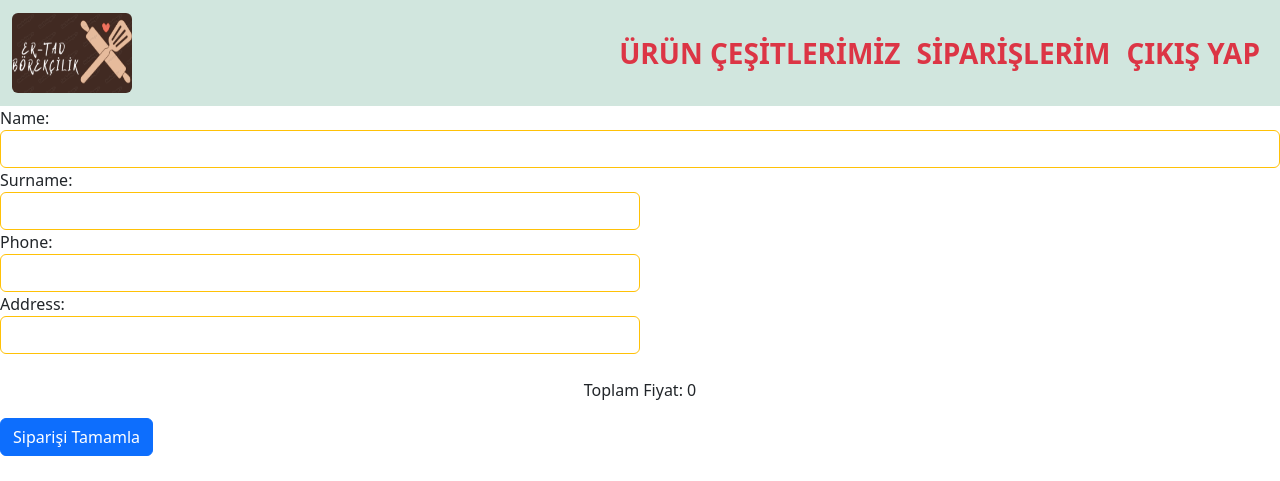
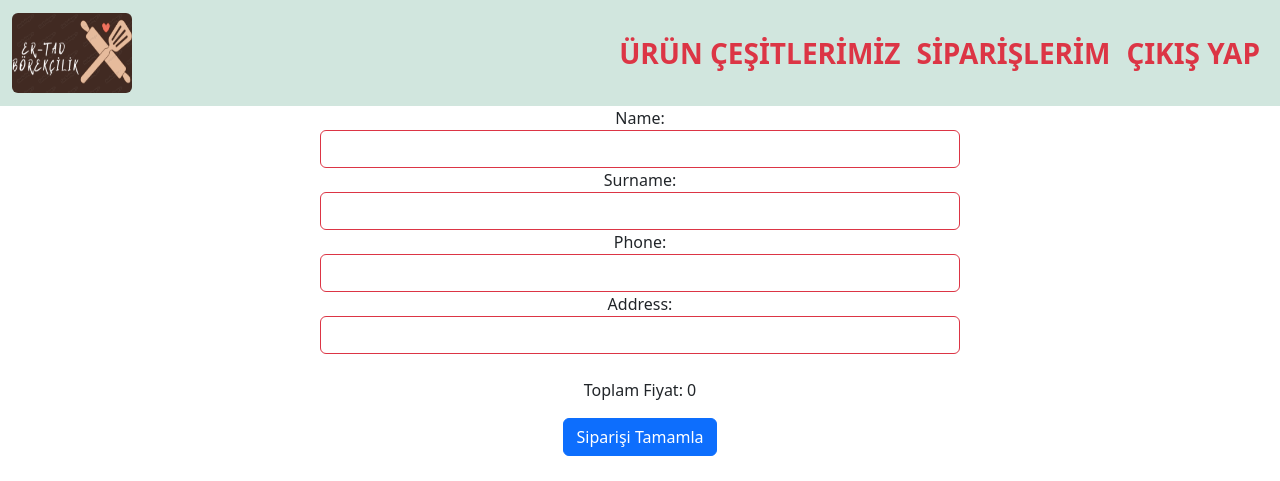
Before and after one commit to ozkan4186/Ertad_Django, a Django app: page /sales_view/ in a window 1280 px wide. Shown: the top 481 px of the page. Run offline with Django 4.2, Linux system fonts and the light colour scheme; the visitor is signed in with stand-in values (Sample User, id 1); data that the repository does not hold is empty.

Commit message:
css added

```diff
--- a/pizzas/forms.py
+++ b/pizzas/forms.py
@@ -26,7 +26,7 @@ class SalesForm(forms.ModelForm):
         )
         widgets = {
 
-          'name': forms.TextInput(attrs={'class' : "rounded text-center justify-content-center border border-warning form-control", "style" : "width: 50%,margin:5rem auto "}),
-           'surname': forms.TextInput(attrs={'class' : "rounded   text-center border border-warning form-control", "style" : "width: 50%;"}),
-          'phone': forms.TextInput(attrs={'class' : "rounded text-center border border-warning form-control", "style" : "width: 50%;"}),
-          'address': forms.TextInput(attrs={'class' : "rounded text-center border border-warning form-control", "style" : "width: 50%;"}),}
+          'name': forms.TextInput(attrs={'class' : "rounded m-auto text-center justify-content-center border border-danger form-control", "style" : "width: 50% "}),
+           'surname': forms.TextInput(attrs={'class' : "rounded  m-auto    text-center border border-danger form-control", "style" : "width: 50%;"}),
+          'phone': forms.TextInput(attrs={'class' : "rounded m-auto  text-center border border-danger form-control", "style" : "width: 50%;"}),
+          'address': forms.TextInput(attrs={'class' : "rounded m-auto  text-center border border-danger form-control", "style" : "width: 50%;"}),}
--- a/pizzas/templates/pizzas/footer.html
+++ b/pizzas/templates/pizzas/footer.html
@@ -1,5 +1,5 @@
 {% load static %}
-<footer class="footer  text-center text-white" style="background-color: #caced1;">
+<footer class="text-center text-white " style="background-color: #caced1;">
   <!-- Grid container -  ->
   <div class="container p-4">
     <!-- Section: Images -->
--- a/pizzas/templates/pizzas/order.html
+++ b/pizzas/templates/pizzas/order.html
@@ -3,7 +3,7 @@
 
 
 {% block content %}
-<div class="col-lg-3 mx-auto d-flex justify-content-center align-items-center mt-5">
+<div class="col-lg-3 mx-auto d-flex justify-content-center align-items-center mt-5  h-75 d-inline-block"style="margin-bottom: 12rem;">
 
     <div class="card" style="width: 100%;">
         <img src="{{pizza.image.url}}" class="card-img-top" alt="...">
@@ -24,7 +24,7 @@
                 {% csrf_token %}
                 {{form}}
                 <br>
-                <input  class="btn btn-primary" type="submit" value="Sipariş Ver">
+                <input  class="btn btn-primary text-center " type="submit" value="Sipariş Ver">
             </form>
          </div>
         </div>
--- a/pizzas/templates/pizzas/sales.html
+++ b/pizzas/templates/pizzas/sales.html
@@ -4,12 +4,12 @@
 {% block content %}
 
  <div>
-       <form action="" method="POST">
+       <form action="" method="POST" class="text-center " style="border: 2;" >
        {% csrf_token %}
        {{form}}
        <br>
        <p class="text-center" >Toplam Fiyat: {{ total_price }} </p>
-      <input type="submit" value="Siparişi Tamamla" class=" btn btn-primary  "  style="margin-bottom: 11rem;";  >
+      <input type="submit" value="Siparişi Tamamla" class=" btn btn-primary m-auto  "  style="margin-bottom: 20rem;";  >
        <br>
  </div>
 
--- a/static/css/style.css
+++ b/static/css/style.css
@@ -12,6 +12,10 @@
   background-position: center;
   position: relative;
   opacity: 0.8;
+  display: flex;
+  align-items: center;
+  justify-content: center;
+  height: "100vh",
 }
 
 #warning {
@@ -34,16 +38,10 @@
 
 .borek{
     font-family: fantasy;
-    position: absolute;
     font-size: 5rem;
     color: white;
-    /* text-align: center; */
-    /* display: flex; */
-    /* align-items: center; */
-    /* justify-content: center; */
-    top: 30rem ;
+    /* transform: translate(-50%, -50%); */
     z-index: 10;
-    left: 30%;
     margin: 50px;
     background-color: rgba(0, 0, 0, 0.5);
     border-radius: 50px;
@@ -68,8 +66,30 @@
 }
 @media screen  and (max-width: 600px){
     .borek {
-        font-size: 1rem;
-        margin: 2rem ;
-        padding: 3rem;
+        font-size: 0.2rem;
+        margin: 0;
+        padding: 10rem;
+
       }
 }
+
+
+
+
+
+
+
+
+
+
+
+
+
+
+
+
+
+.footer{
+  position: fixed;
+  bottom: 0;
+}
```
Also changed, not shown: pizzas/templates/pizzas/home.html (+20 -3 lines).
